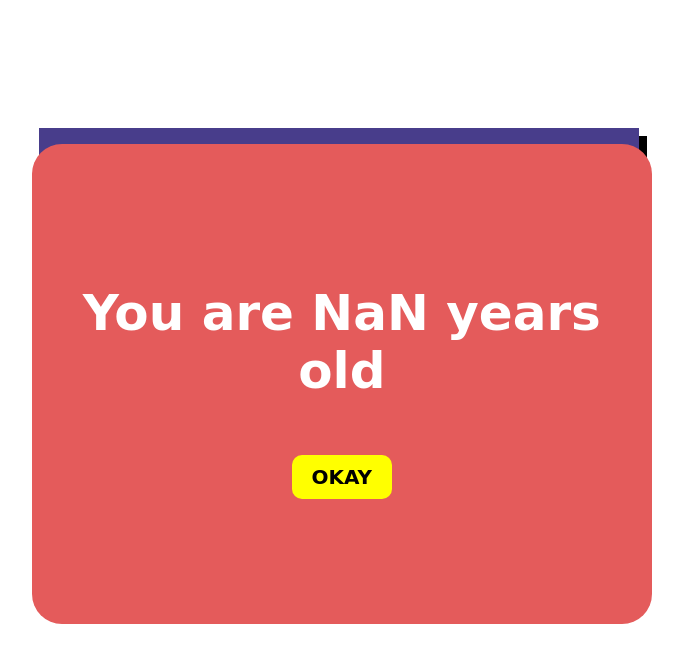
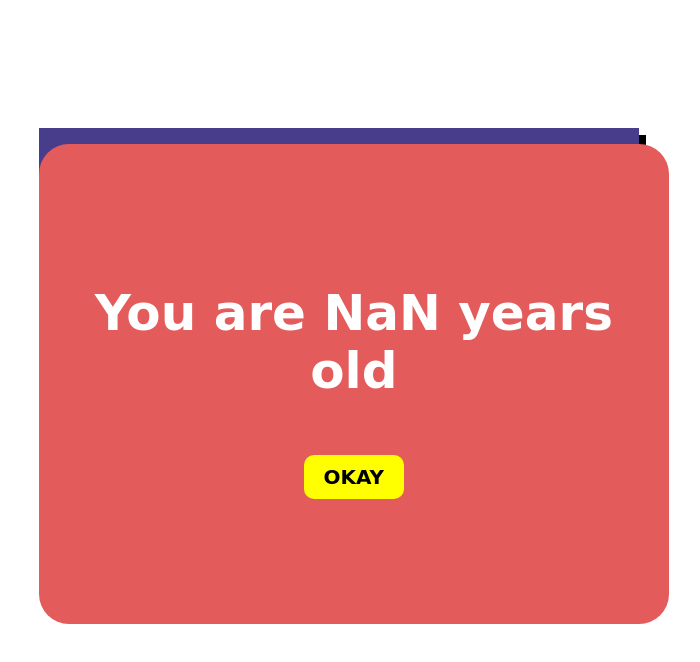
Before and after one commit to sanyammunot/Age-Calculator, a plain HTML site: page index.html in a window 1280 px wide. Both pictures are taken after typing "Sample" into the empty fields and a click on the button "CALCULATE AGE". Shown: the whole page, without its empty margins (301-1001 px from the left). Drawn offline with Linux system fonts and the light colour scheme.

Commit message:
Add files via upload

```diff
--- a/style.css
+++ b/style.css
@@ -15,7 +15,7 @@
     justify-content:center;
     flex-direction:column;
     background-color:darkslateblue;
-    box-shadow:8px 8px black;
+    box-shadow:7px 7px black;
     color:white;
     padding:5% 0%;
 }
@@ -60,13 +60,13 @@ button:hover{
     justify-content:center;
     flex-direction: column;
     text-align: center;
-    width:620px;
+    width:630px;
     height:480px;
     background-color:rgb(228, 91, 91);
     border-radius:30px;
     position:absolute;
     top:18%;
-    left:26%;
+    left:26.55%;
     visibility: hidden;
 }
 
```
